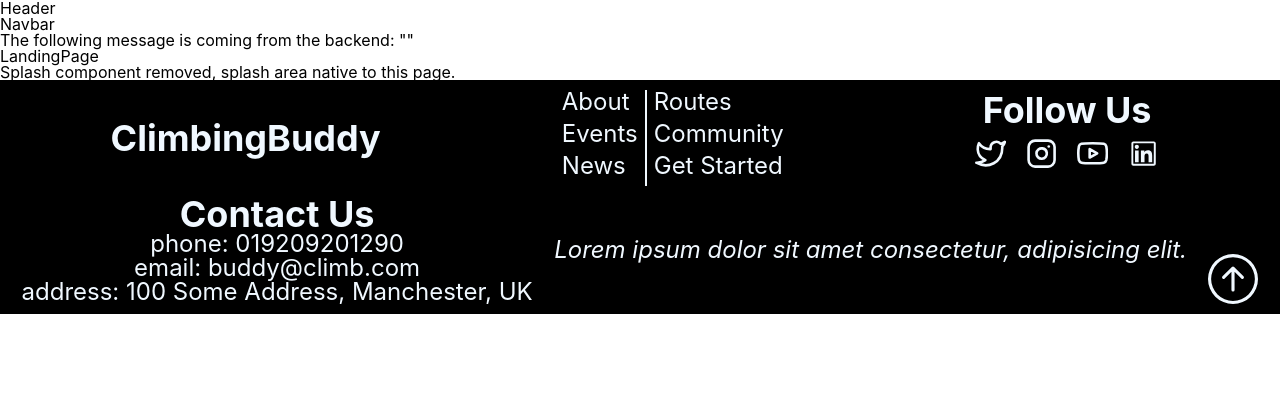
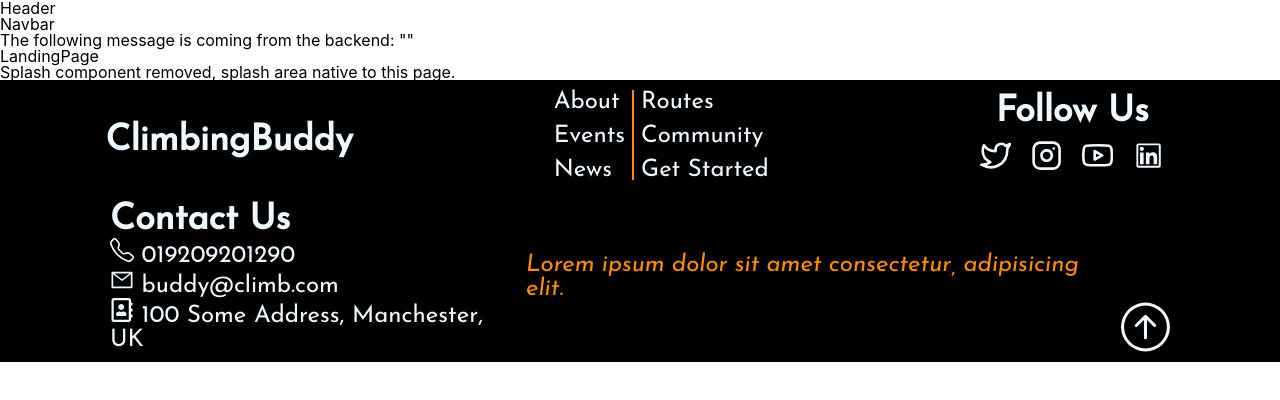
Before and after one commit to mz106/climbing-buddy-fe, a React (Create React App) app: page / in a window 1280 px wide. Shown: the top 400 px of the page. Built offline with nearby package versions, Linux system fonts and the light colour scheme; no server answers.

Commit message:
#25 Added font + contact icons + hover states + small stuff

```diff
--- a/src/components/UI/footer/CSS/Footer.css
+++ b/src/components/UI/footer/CSS/Footer.css
@@ -1,28 +1,34 @@
+@import url("https://fonts.googleapis.com/css2?family=Josefin+Sans:ital,wght@0,400;1,300;1,400&display=swap");
 .main-footer {
-  background-color: black;
+  background-color: #010101;
   color: aliceblue;
   font-size: 1.3rem;
   padding: 10px 10px;
+  font-family: "Josefin Sans", sans-serif;
 }
 
 .footer-top {
   display: flex;
   flex-direction: column;
   align-items: center;
-  gap: 10px;
-  margin-bottom: 10px;
-  padding: 0 15px;
+  gap: 50px;
+  margin-bottom: 50px;
 }
 .footer-top .footer-navigation {
   display: flex;
   gap: 7px;
 }
 .footer-top .footer-navigation li {
-  margin-bottom: 8px;
+  margin-bottom: 30px;
+  cursor: pointer;
+  transition: 0.3s;
+}
+.footer-top .footer-navigation li:hover {
+  color: #ff8c01;
 }
 .footer-top .footer-navigation .vl {
-  border-left: 2px solid aliceblue;
-  min-height: 30px;
+  border-left: 2px solid #ff8c01;
+  height: 120px;
 }
 .footer-top .footer-socials {
   text-align: center;
@@ -30,22 +36,62 @@
 .footer-top .footer-socials svg {
   padding: 10px;
   font-size: 1.3em;
+  cursor: pointer;
 }
 
 .footer-bottom {
   display: flex;
   flex-direction: column;
   gap: 10px;
+  align-items: center;
 }
 .footer-bottom .footer-contact {
   text-align: center;
 }
 .footer-bottom i {
   align-self: center;
+  color: #ff8c01;
 }
-.footer-bottom svg {
+.footer-bottom .back-to-top-icon {
   align-self: flex-end;
+  cursor: pointer;
+  transition: 0.3s;
 }
-.footer-bottom svg:hover {
-  color: rgb(192, 192, 192);
+.footer-bottom .back-to-top-icon:hover {
+  color: #ff8c01;
+}
+
+@media screen and (min-width: 800px) {
+  .main-footer {
+    font-size: 1.5rem;
+  }
+  .footer-top {
+    flex-direction: row;
+    justify-content: space-around;
+    align-items: baseline;
+    gap: 10px;
+    margin-bottom: 10px;
+  }
+  .footer-top .footer-navigation li {
+    margin-bottom: 10px;
+  }
+  .footer-top .footer-navigation .vl {
+    height: 90px;
+  }
+  .footer-top .footer-logo, .footer-top .footer-socials {
+    align-self: center;
+  }
+  .footer-bottom {
+    flex-direction: row;
+    justify-content: space-around;
+    margin: 0 100px;
+  }
+  .footer-bottom .footer-contact {
+    text-align: left;
+  }
+}
+@media screen and (prefers-reduced-motion: no-preference) {
+  html {
+    scroll-behavior: smooth;
+  }
 }/*# sourceMappingURL=Footer.css.map */
--- a/src/components/UI/footer/CSS/Footer.scss
+++ b/src/components/UI/footer/CSS/Footer.scss
@@ -1,29 +1,37 @@
+@import url('https://fonts.googleapis.com/css2?family=Josefin+Sans:ital,wght@0,400;1,300;1,400&display=swap');
+
 .main-footer {
-    background-color: black;
+    background-color: #010101;
     color: aliceblue;
     font-size: 1.3rem;
     padding: 10px 10px;
+    font-family: 'Josefin Sans', sans-serif;
 }
 
     .footer-top {
         display: flex;
         flex-direction: column;
         align-items: center;
-        gap: 10px;
-        margin-bottom: 10px;
-        padding: 0 15px;
+        gap: 50px;
+        margin-bottom: 50px;
 
         .footer-navigation {
             display: flex;
             gap: 7px;
 
             li {
-                margin-bottom: 8px;
+                margin-bottom: 30px;
+                cursor: pointer;
+                transition: .3s;
+
+                &:hover {
+                    color: #ff8c01;
+                }
             }
 
             .vl {
-                border-left: 2px solid aliceblue;
-                min-height: 30px;
+                border-left: 2px solid #ff8c01;
+                height: 120px;
             }
         }
 
@@ -33,6 +41,7 @@
             svg {
                 padding: 10px;
                 font-size: 1.3em;
+                cursor: pointer;
             }
         }
     }
@@ -41,19 +50,71 @@
         display: flex;
         flex-direction: column;
         gap: 10px;
+        align-items: center;
 
         .footer-contact {
             text-align: center;
         }
+
         i {
             align-self: center;
+            color: #ff8c01;
         }
 
-        svg {
+        .back-to-top-icon {
             align-self: flex-end;
+            cursor: pointer;
+            transition: .3s;
 
             &:hover {
-                color: rgb(192, 192, 192);
+                color: #ff8c01;
             }
         }
     }
+
+
+    //Media queries
+
+    @media screen and (min-width: 800px) {
+        .main-footer {
+            font-size: 1.5rem;
+        }
+
+        .footer-top {
+            flex-direction: row;
+            justify-content: space-around;
+            align-items: baseline;
+            gap: 10px;
+            margin-bottom: 10px;
+
+        .footer-navigation {
+            li {
+                margin-bottom: 10px;
+            }
+            .vl {
+                height: 90px;
+            }
+        }
+
+            .footer-logo, .footer-socials {
+                align-self: center;
+            }
+        }
+
+        .footer-bottom {
+            flex-direction: row;
+            justify-content: space-around;
+            margin: 0 100px;
+
+            .footer-contact {
+                text-align: left;
+            }
+        }
+    }
+
+    //Makes back-to-top button go up smoothly
+    @media screen and (prefers-reduced-motion: no-preference) {
+        html {
+            scroll-behavior: smooth;
+        }
+    }
--- a/src/components/UI/footer/CSS/footer_mq.css
+++ /dev/null
@@ -1,14 +0,0 @@
-@media screen and (min-width: 800px) {
-    .main-footer {
-        font-size: 1.5rem;
-    }
-
-    .footer-top {
-    flex-direction: row;
-    justify-content: space-around;
-    }
-    .footer-bottom {
-        flex-direction: row;
-        justify-content: space-evenly;
-    }
-}
--- a/src/components/UI/footer/Footer.js
+++ b/src/components/UI/footer/Footer.js
@@ -1,9 +1,8 @@
-import React from 'react';
 import './CSS/Footer.css';
-import './CSS/footer_mq.css';
 import { FiTwitter, FiInstagram, FiYoutube } from 'react-icons/fi';
-import { AiOutlineLinkedin } from 'react-icons/ai';
-import { BsArrowUpCircle } from 'react-icons/bs';
+import { AiOutlineLinkedin, AiOutlineMail } from 'react-icons/ai';
+import { BsArrowUpCircle, BsTelephone } from 'react-icons/bs';
+import { FaRegAddressBook } from 'react-icons/fa'
 
 const Footer = () => {
   return (
@@ -41,16 +40,16 @@ const Footer = () => {
       <div className="footer-contact">
           <h2>Contact Us</h2>
           <p className='footer-contact-details'>
-            phone: 019209201290<br></br>
-            email: buddy@climb.com<br></br>
-            address: 100 Some Address, Manchester, UK
+            <BsTelephone /> 019209201290<br></br>
+            <AiOutlineMail /> buddy@climb.com<br></br>
+            <FaRegAddressBook /> 100 Some Address, Manchester, UK
           </p>
         </div>
         <i>Lorem ipsum dolor sit amet consectetur, adipisicing elit.</i>
         {/* Some legal text and links here */}
 
         {/* Back to top icon */}
-        <BsArrowUpCircle size={50}/>
+        <BsArrowUpCircle className='back-to-top-icon' size={50}/>
       </section>
     </footer>
   );
```
Also changed, not shown: 1 other file (tests, documents, lock files or other folders).
